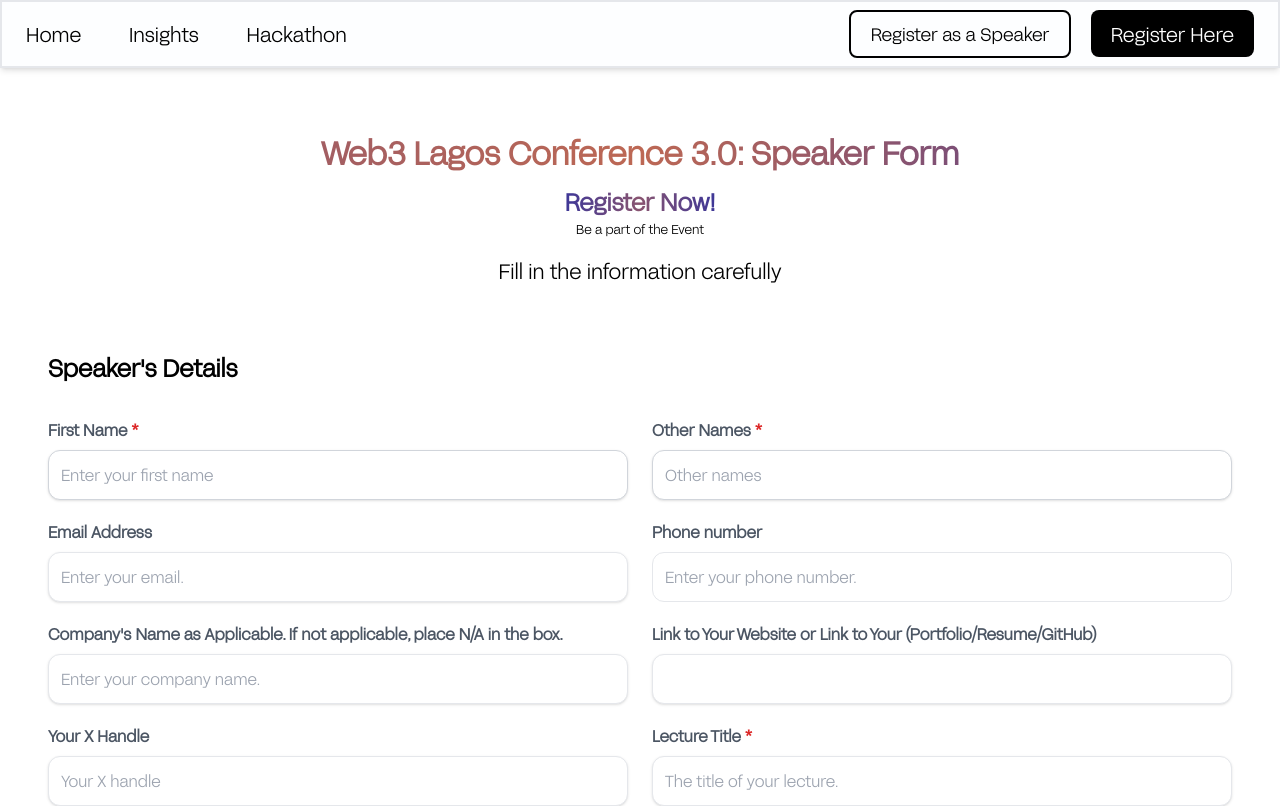
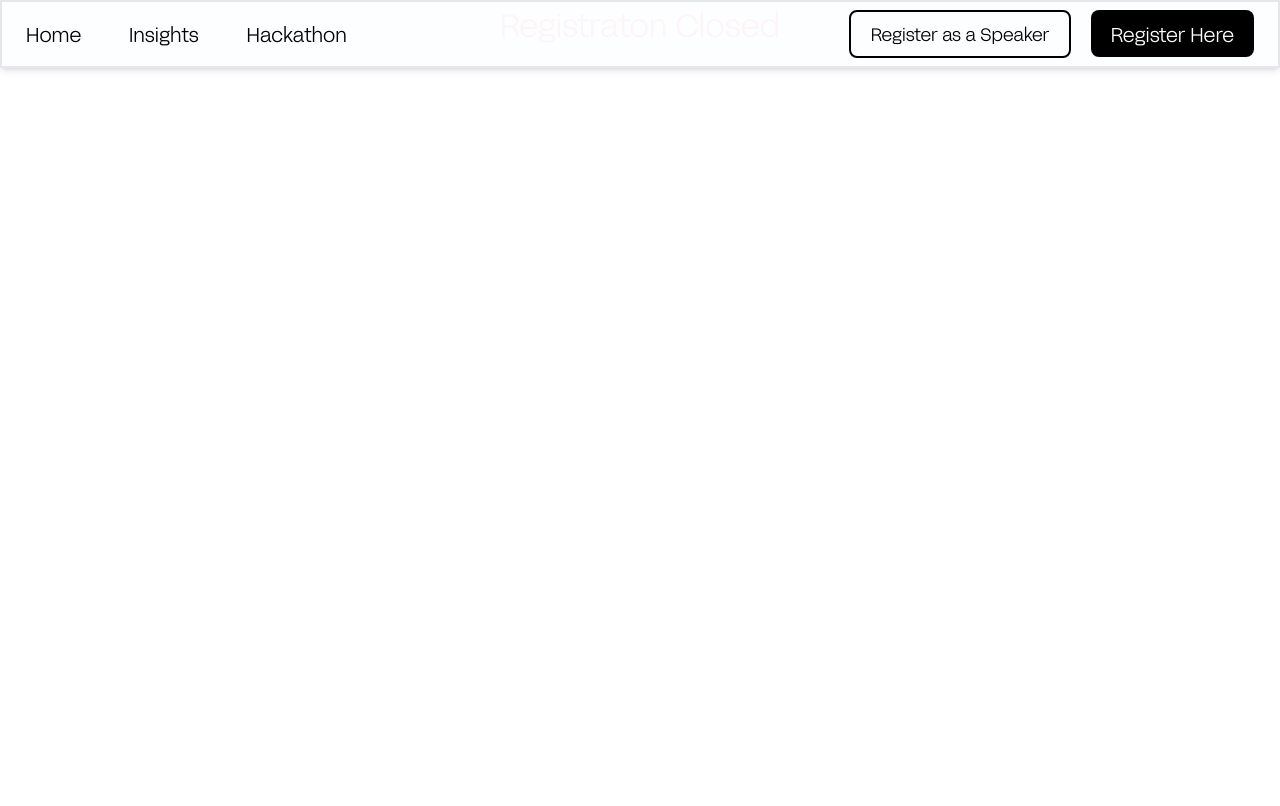
Before and after one commit to Bloceducare/web3-lagos, a Next.js app in the folder frontend/: page /apply/speaker in a window 1280 px wide. Shown: the top 806 px of the page. Built offline with nearby package versions, Linux system fonts and the light colour scheme.

Commit message:
closed speaker reg

```diff
--- a/frontend/pages/apply/speaker/index.tsx
+++ b/frontend/pages/apply/speaker/index.tsx
@@ -6,7 +6,9 @@ const Speaker = () => {
     <>
     <Layout>
 
-      <ApplyAsaSpeaker />
+      {/* // <ApplyAsaSpeaker /> */}
+
+      <h3 className="text-center text-[#ff0000]  text-[2em]"> Registraton Closed</h3>
     </Layout>
     </>
   );
```
